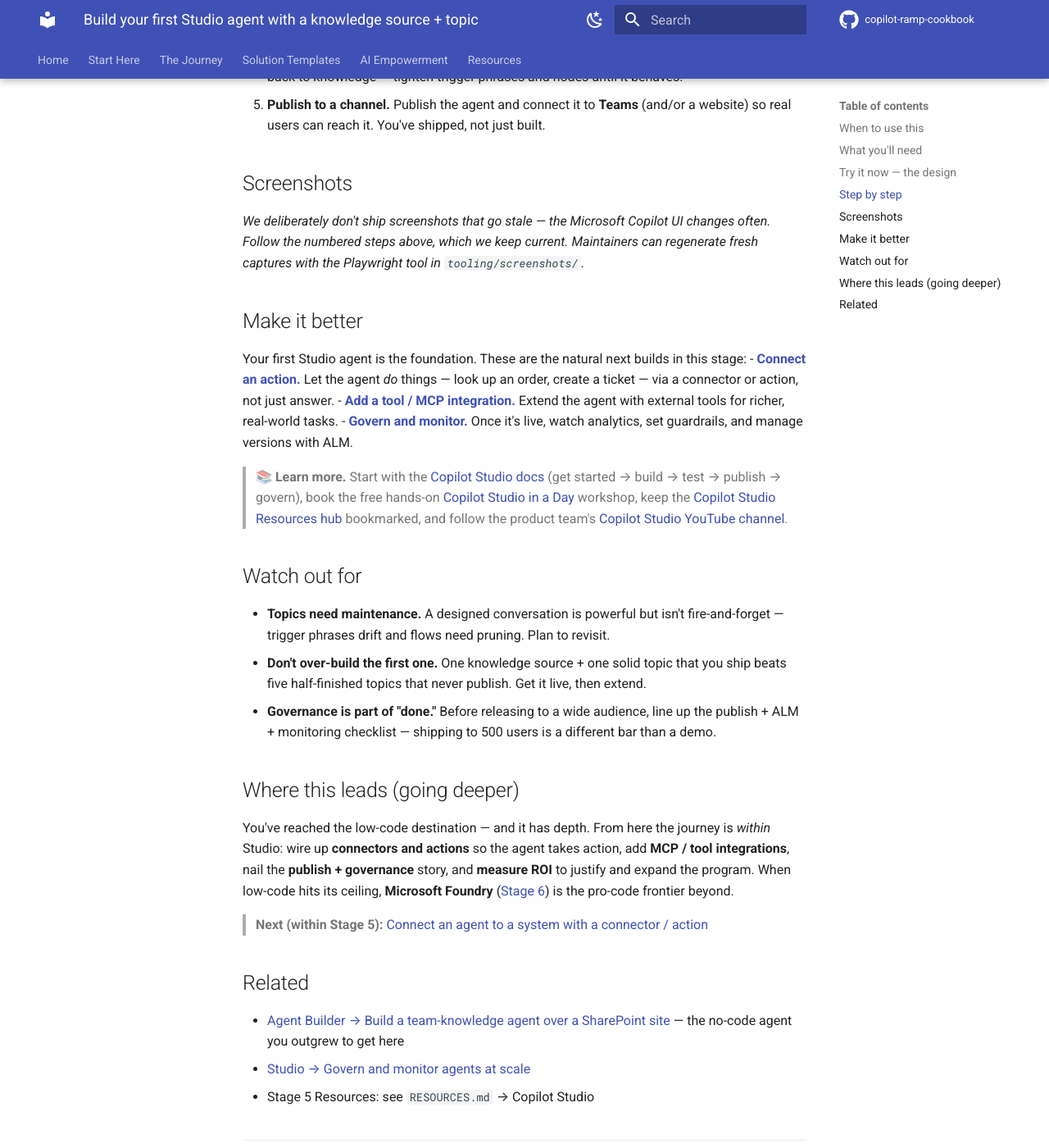
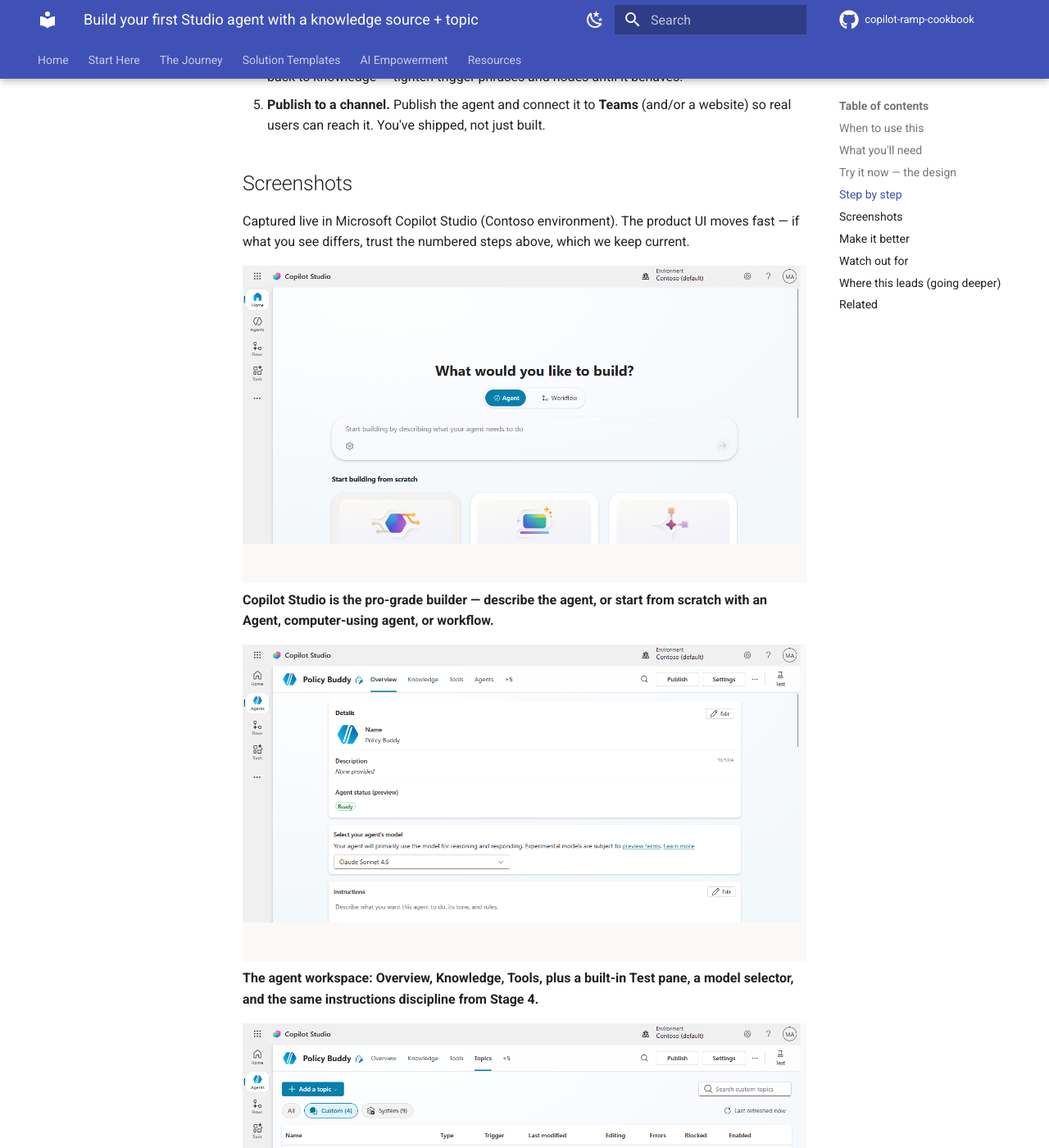
Before and after one commit to MawellGlass/copilot-ramp-cookbook, an MkDocs documentation site: the page built from docs/walkthroughs/studio-first-agent.md, in a window 1280 px wide and 1400 px high, scrolled down 1544 px. Shown: the whole window at 82% size. Built offline with MkDocs 1.6.1 and Material for MkDocs 9.7.7, drawn with Linux system fonts in a browser that asks for light colours; comment, search, counter and statistics services are not loaded; some of the changed text lies outside the part shown.

Commit message:
Stage 5: real Copilot Studio screenshots for first-agent, connector-action, mcp-tool, publish, govern-monitor

```diff
--- a/docs/walkthroughs/studio-first-agent.md
+++ b/docs/walkthroughs/studio-first-agent.md
@@ -63,7 +63,16 @@
 
 ## Screenshots
 
-_We deliberately don't ship screenshots that go stale — the Microsoft Copilot UI changes often. Follow the numbered steps above, which we keep current. Maintainers can regenerate fresh captures with the Playwright tool in `tooling/screenshots/`._
+Captured live in Microsoft Copilot Studio (Contoso environment). The product UI moves fast — if what you see differs, trust the numbered steps above, which we keep current.
+
+![Copilot Studio home asking "What would you like to build?" with a describe box and build-from-scratch cards](../screenshots/studio-first-agent/01-what-to-build.png)
+**Copilot Studio is the pro-grade builder — describe the agent, or start from scratch with an Agent, computer-using agent, or workflow.**
+
+![The Policy Buddy agent Overview tab with name, model selector, and instructions](../screenshots/studio-first-agent/02-agent-overview.png)
+**The agent workspace: Overview, Knowledge, Tools, plus a built-in Test pane, a model selector, and the same instructions discipline from Stage 4.**
+
+![The Topics tab listing custom and system topics with triggers and enabled toggles](../screenshots/studio-first-agent/03-topics.png)
+**Topics are the step Agent Builder couldn't do — structured conversations with their own triggers and a designed happy path.**
 
 ## Make it better
 Your first Studio agent is the foundation. These are the natural next builds in this stage:
```
Also changed, not shown: docs/walkthroughs/studio-connector-action.md (+4 -1 lines), docs/walkthroughs/studio-govern-monitor.md (+7 -1 lines), docs/walkthroughs/studio-mcp-tool-integration.md (+4 -1 lines), docs/walkthroughs/studio-publish.md (+4 -1 lines), docs/screenshots/studio-connector-action/01-add-tool-gallery.png (added), docs/screenshots/studio-first-agent/01-what-to-build.png (added), docs/screenshots/studio-first-agent/02-agent-overview.png (added), docs/screenshots/studio-first-agent/03-topics.png (added), docs/screenshots/studio-govern-monitor/01-analytics.png (added), docs/screenshots/studio-govern-monitor/02-settings-guardrails.png (added), docs/screenshots/studio-mcp-tool-integration/01-mcp-tools.png (added), docs/screenshots/studio-publish/01-channels.png (added).
